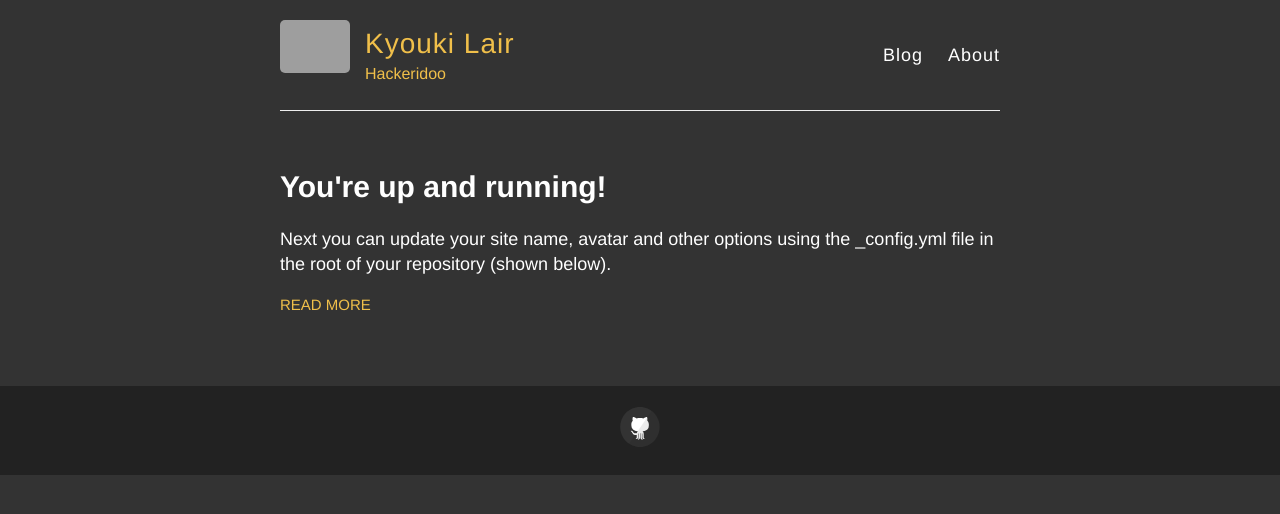
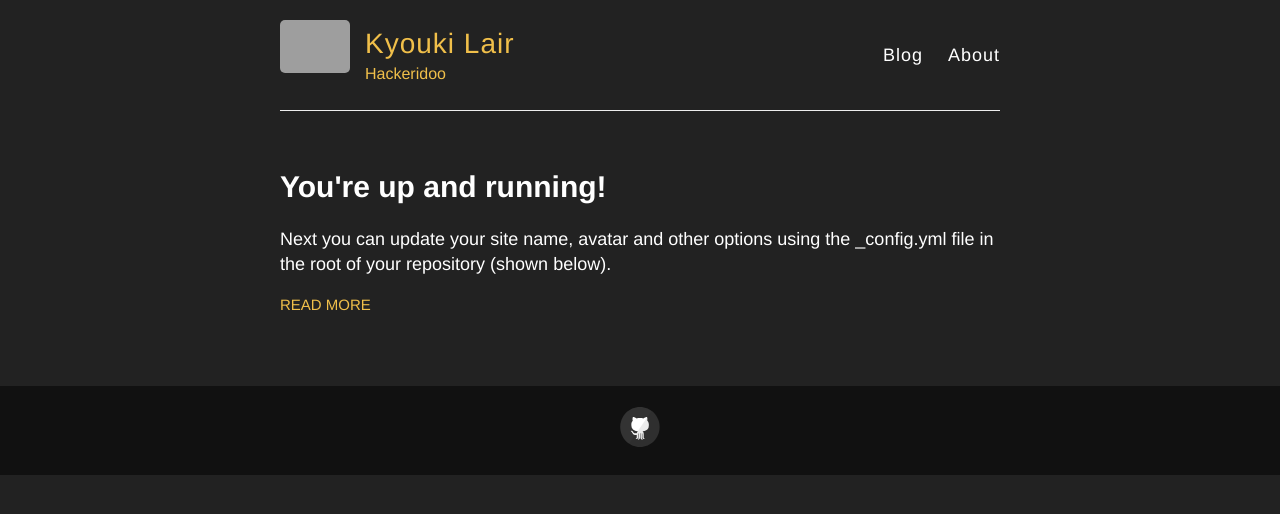
Before and after one commit to ky0uk1/ky0uk1.github.io, a Jekyll site: the page built from index.html, in a window 1280 px wide. Shown: the top 514 px of the page. Built offline with Jekyll 4.4.1, drawn with Linux system fonts in a browser that asks for light colours; grey boxes are pictures that could not be loaded.

Commit message:
update colors

```diff
--- a/_sass/_variables.scss
+++ b/_sass/_variables.scss
@@ -9,8 +9,8 @@ $yellow: rgb(240, 191, 74);
 
 // Grays
 $black: #000;
-$darkerGray: #222;
-$darkGray: #333;
+$darkerGray: #111;
+$darkGray: #222;
 $gray: #666;
 $lightGray: #eee;
 $white: #fff;
```
